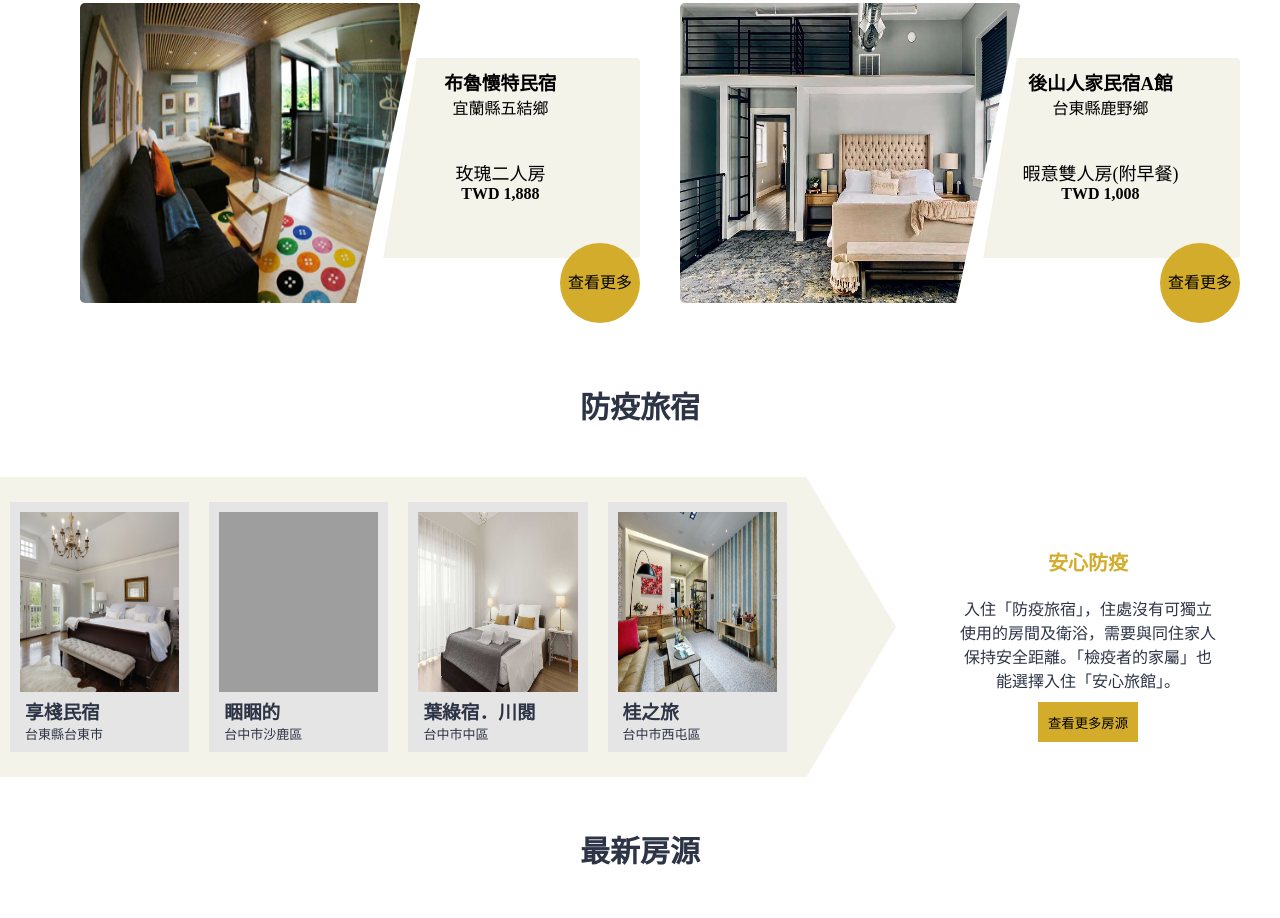
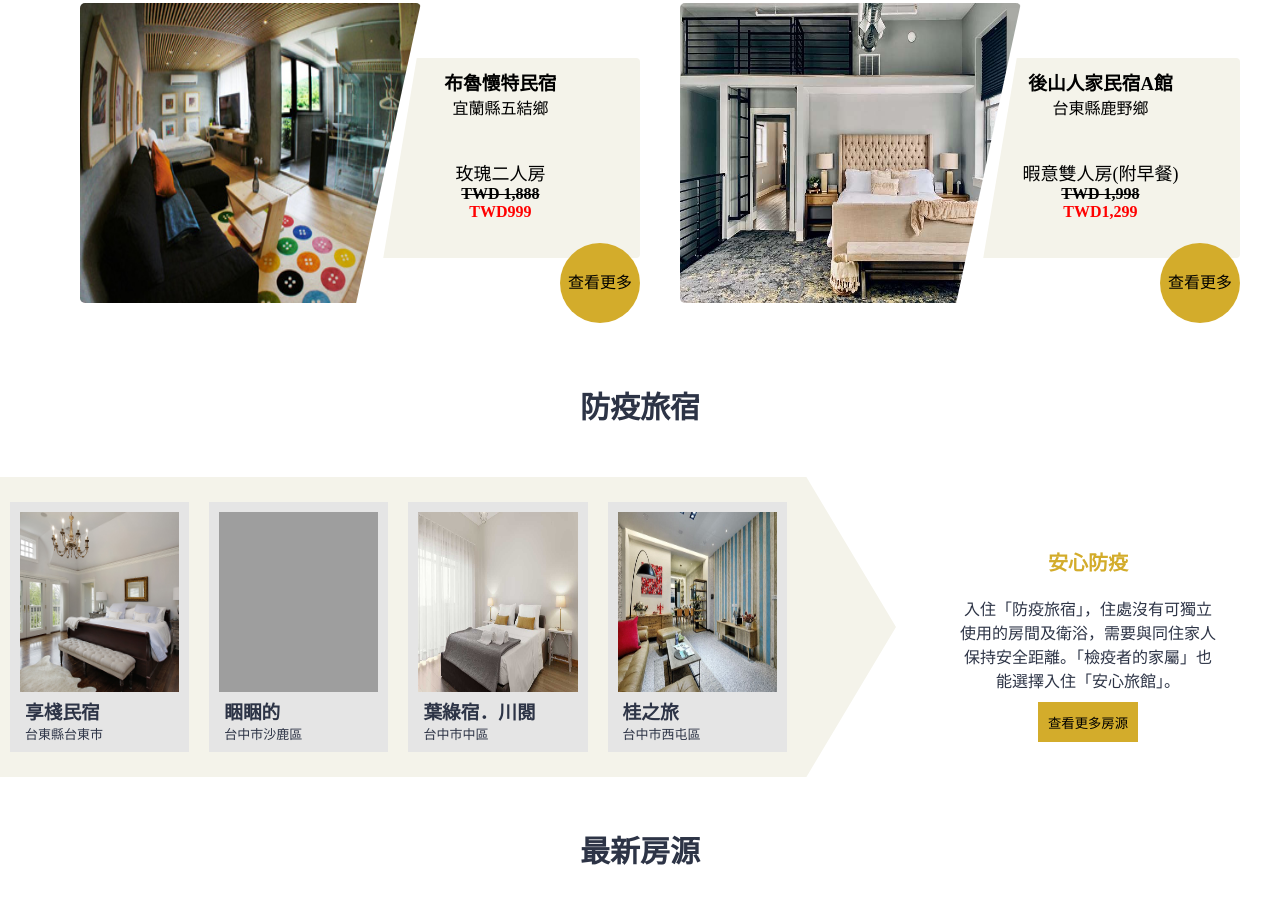
Before and after one commit to bawonyoli/Project, a plain HTML site: page index.html in a window 1280 px wide. Shown: the part 1346-2264 px from the top of the page. Drawn offline with Linux system fonts and the light colour scheme; grey boxes are pictures that could not be loaded.

Commit message:
增加資料折扣優惠

```diff
--- a/index.html
+++ b/index.html
@@ -480,7 +480,8 @@
                 <h3>布魯懷特民宿</h3>
                 <span>宜蘭縣五結鄉</span>
                 <p>玫瑰二人房</p>
-                <h4>TWD 1,888</h4>
+                <h4 style="text-decoration: line-through;">TWD 1,888</h4>
+                <h4 style="color: red;">TWD999</h4>
             </div>
             <div class="circle">查看更多</div>
         </div>
@@ -491,7 +492,8 @@
                 <h3>後山人家民宿A館</h3>
                 <span>台東縣鹿野鄉</span>
                 <p>暇意雙人房(附早餐)</p>
-                <h4>TWD 1,008</h4>
+                <h4 style="text-decoration: line-through;">TWD 1,998</h4>
+                <h4 style="color: red;">TWD1,299</h4>
             </div>
             <div class="circle">查看更多</div>
         </div></div>
```
